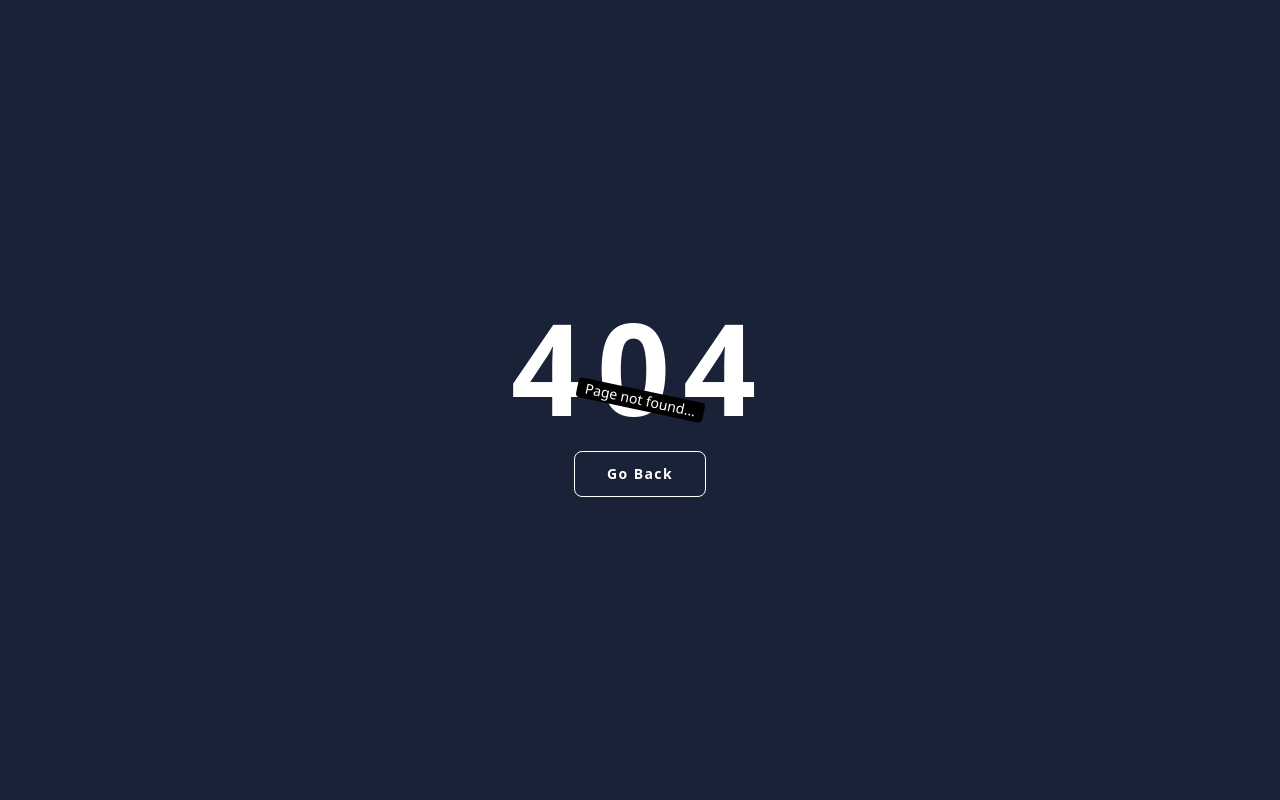
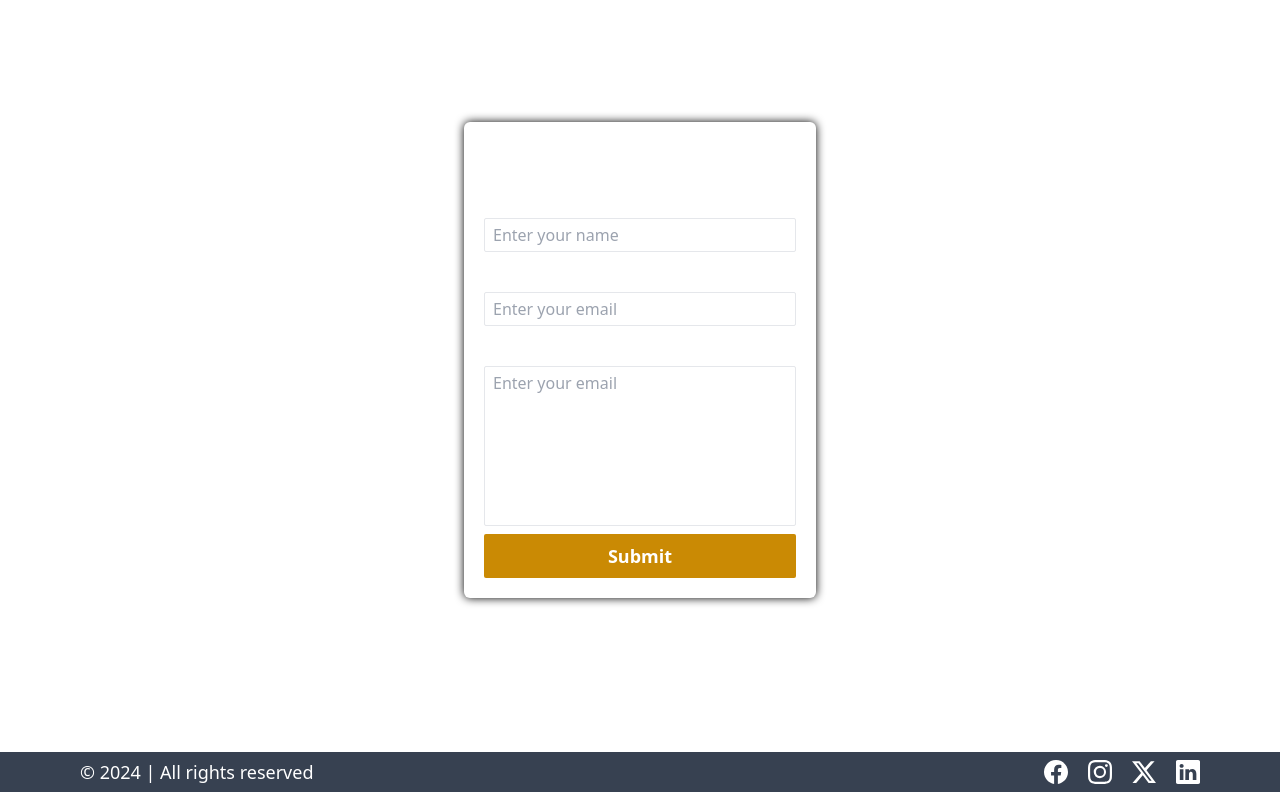
Before and after one commit to gauravaundkar017/ShikshaSetu-frontend, a React (Vite) app: page /contact in a window 1280 px wide. Before the commit this address had no page. Built offline with nearby package versions, Linux system fonts and the light colour scheme.

Commit message:
completed Contact Us page

```diff
--- a/src/App.jsx
+++ b/src/App.jsx
@@ -3,6 +3,7 @@
 import { Route, Routes } from 'react-router-dom'
 
 import AboutUs from './Pages/AboutUs';
+import Contact from './Pages/Contact';
 import CourseList from './Pages/Course/CourseList';
 import HomePage from './Pages/HomePage';
 import Login from './Pages/Login';
@@ -20,6 +21,7 @@
         <Route path='/signup' element={<SignUp/>}></Route>
         <Route path='/login' element={<Login/>}></Route>
         <Route path='/courses' element={<CourseList/>}></Route>
+        <Route path='/contact' element={<Contact/>}></Route>
 
         <Route path='*' element={<NotFound/>}></Route>
       </Routes>
--- /dev/null
+++ b/src/Pages/Contact.jsx
@@ -0,0 +1,125 @@
+import { useState } from "react";
+import {toast} from "react-hot-toast";
+
+import axiosInstance from "../Helpers/axiosInstance";
+import {isEmail} from "../Helpers/regexMatcher";
+import HomeLayout from "../Layouts/HomeLayout";
+
+export default function Contact() {
+    const [userInput, setUserInput] = useState({
+        name: "",
+        email: "",
+        message: "",
+    });
+
+    function handleInputChange(e) {
+        const {name, value} = e.target;
+        setUserInput({
+            ...userInput,
+            [name]: value
+        })
+    }
+
+    async function onFormSubmit(e){
+        e.preventDefault();
+        if(!userInput.email || !userInput.name || !userInput.message) {
+            toast.error("All fields are mandatory");
+            return;
+        }
+
+        if (!isEmail(userInput.email)) {
+            toast.error("Invalid email")
+            return;
+        }
+        try {
+            const response = axiosInstance.post("/contact", userInput);
+            toast.promise(response, {
+                loading: "Submitting your message...",
+                success: "Form submitted successfully",
+                error: "Failed to submit the form"
+            });
+            const contactResponse = await response;
+            console.log(contactResponse)
+            if(contactResponse?.data?.success) {
+                setUserInput({
+                    name: "",
+                    email: "",
+                    message: "",
+                });
+            }
+        } catch (err) {
+            toast.error("operation failed....")
+        }
+
+
+    }
+
+
+  return (
+    <HomeLayout>
+        <div className="flex items-center justify-center h-[90vh]">
+                <form
+                    noValidate
+                    onSubmit={onFormSubmit}
+                    className="flex flex-col items-center justify-center gap-2 p-5 rounded-md text-white shadow-[0_0_10px_black] w-[22rem]">
+
+                    <h1 className="text-3xl font-semibold">
+                        Contact Form
+                    </h1>
+
+                    <div className="flex flex-col w-full gap-1">
+                        <label htmlFor="name" className="text-xl font-semibold">
+                            Name
+                        </label>
+                        <input
+                            className="bg-transparent border px-2 py-1 rounded-sm"
+                            id="name"
+                            type="text"
+                            name="name"
+                            placeholder="Enter your name"
+                            onChange={handleInputChange}
+                            value={userInput.name}
+                        />
+
+                    </div>
+
+                    <div className="flex flex-col w-full gap-1">
+                        <label htmlFor="email" className="text-xl font-semibold">
+                            Email
+                        </label>
+                        <input
+                            className="bg-transparent border px-2 py-1 rounded-sm"
+                            id="email"
+                            type="email"
+                            name="email"
+                            placeholder="Enter your email"
+                            onChange={handleInputChange}
+                            value={userInput.email}
+                        />
+
+                    </div>
+
+                    <div className="flex flex-col w-full gap-1">
+                        <label htmlFor="message" className="text-xl font-semibold">
+                            Message
+                        </label>
+                        <textarea
+                            className="bg-transparent border px-2 py-1 rounded-sm resize-none h-40"
+                            id="message"
+                            name="message"
+                            placeholder="Enter your email"
+                            onChange={handleInputChange}
+                            value={userInput.message}
+                        />
+
+                    </div>
+                    <button type="submit"
+                        className="w-full bg-yellow-600 hover:bg-yellow-500 transition-all ease-in-out duration-300 rounded-sm py-2 font-semibold text-lg cursor-pointer">
+                        Submit
+                    </button>
+
+                </form>
+            </div>
+    </HomeLayout>
+  )
+}
```
